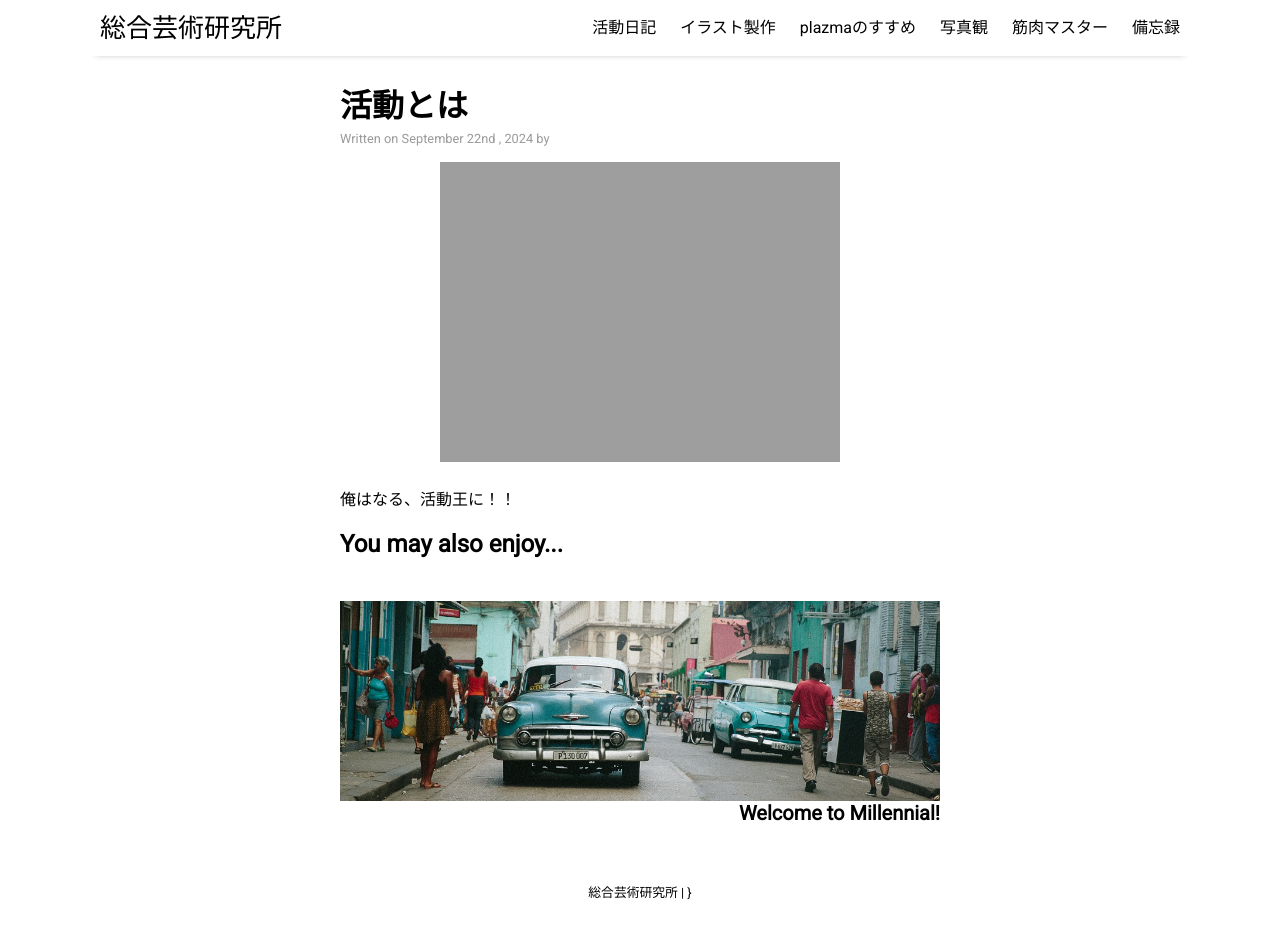
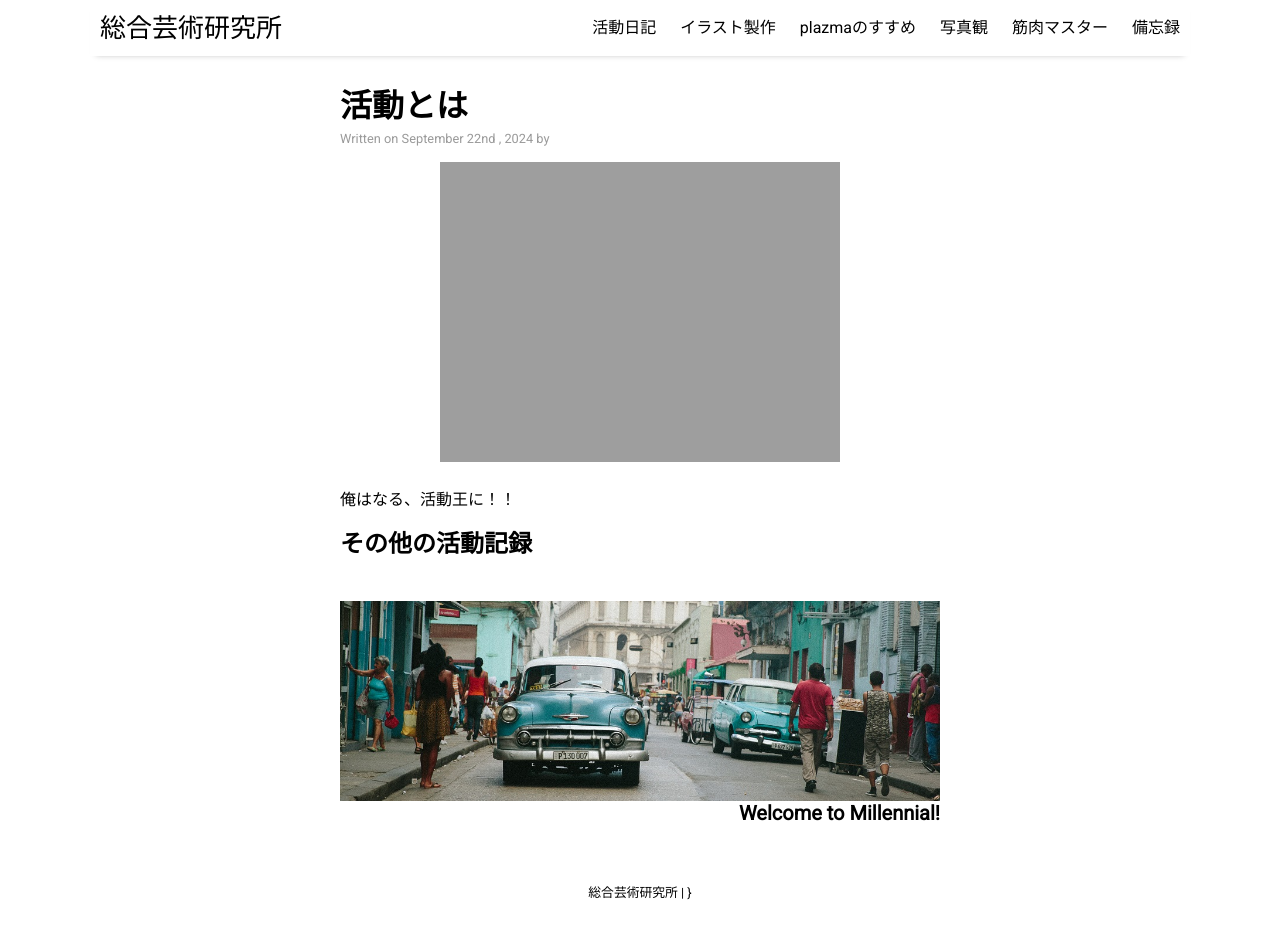
Before and after one commit to gj1002509/zakisikoku, a Jekyll site: the page built from _posts/2024-09-22-active.md, in a window 1280 px wide and 926 px high. Built offline with Jekyll 4.4.1, drawn with Linux system fonts in a browser that asks for light colours; nearby versions of some CDN libraries.

Commit message:
Update settings.yml

```diff
--- a/_data/settings.yml
+++ b/_data/settings.yml
@@ -29,6 +29,6 @@ pagination:
 
 sharing_button_prompt: 'Feel free to share!'
 
-related_posts: 'You may also enjoy...'
+related_posts: 'その他の活動記録'
 
 post_date_prefix: 'Written on'
```
